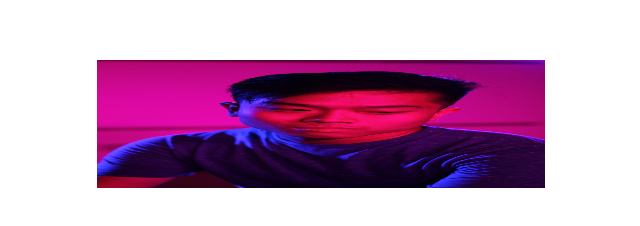
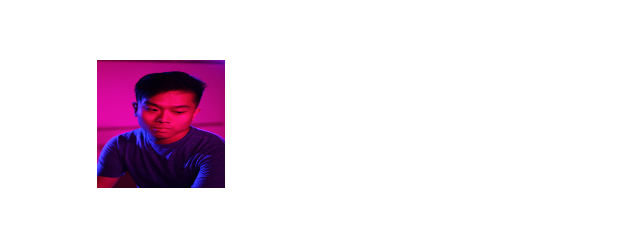
Before and after one commit to joiinfocus/joiinfocus.github.io, a plain HTML site: page photo.html in a window 1280 px wide. Shown: the whole page, without its empty margins (95-735 px from the left). Drawn offline with Linux system fonts and the light colour scheme.

Commit message:
Update photo.html

```diff
--- a/photo.html
+++ b/photo.html
@@ -4,9 +4,7 @@
 		<title>Photo</title>
 		<!-- link to main stylesheet -->
 		<link rel="stylesheet" type="text/css" href="/css/main.css">
-		<style>
-			img {width:50%};
-		</style>
+
 	</head>
 	<body>
 		<img src="erd.png" alt="Edric Huang" width="128" height="128">
```
